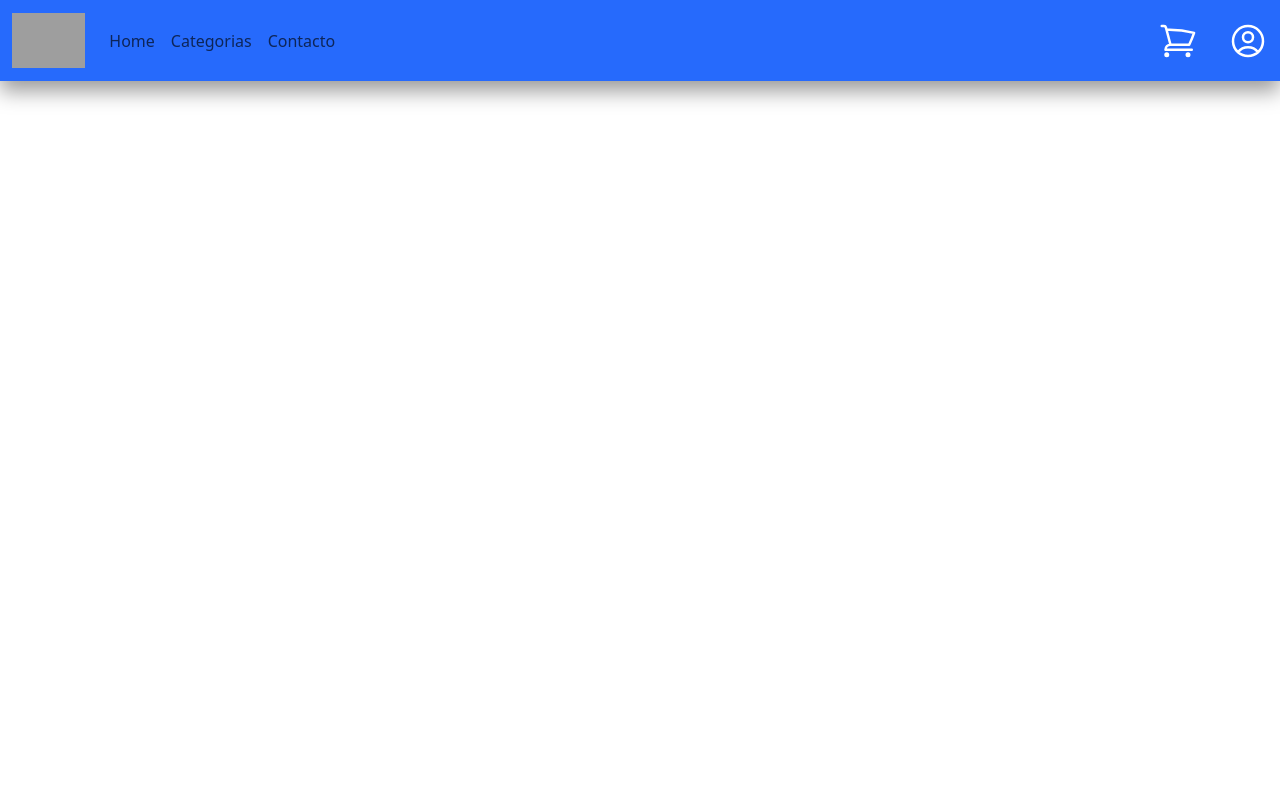
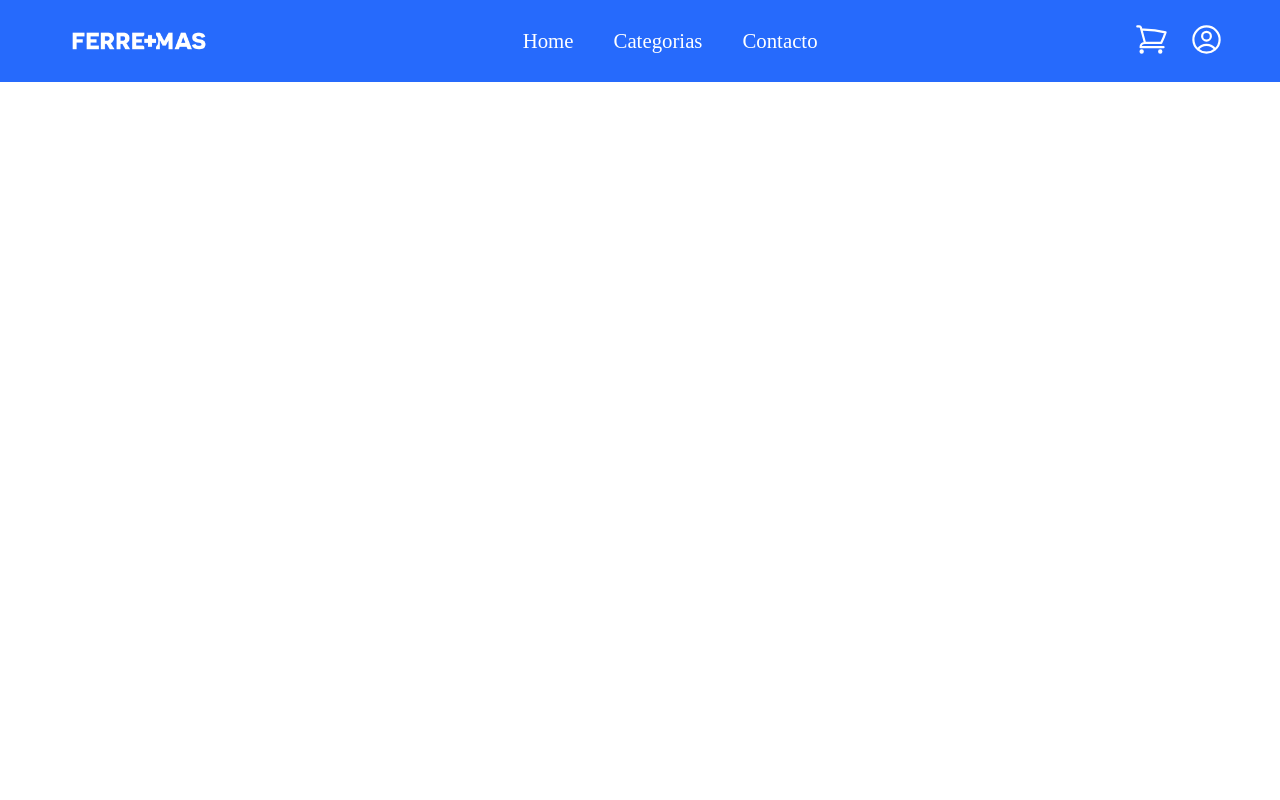
Before and after one commit to alovidal/Ferremas, a Django app: template Django/ferremas/templates/base/header.html in a window 1280 px wide. Run offline with Django 5.2, Linux system fonts and the light colour scheme; the template is opened without the code that fills it, so the values that code supplies are empty; grey boxes are pictures that could not be loaded.

Commit message:
update main

```diff
--- a/Django/Django/settings.py
+++ b/Django/Django/settings.py
@@ -130,6 +130,6 @@ STATICFILES_DIRS = [
     os.path.join(BASE_DIR, 'static')
 ]
 
-MEDIA_URL = 'media/'
+MEDIA_URL = 'assets/'
 
-MEDIA_ROOT = os.path.join(BASE_DIR, 'ferremas/static/media')
+MEDIA_ROOT = os.path.join(BASE_DIR, 'ferremas/static/assets')
--- a/Django/ferremas/static/css/header.css
+++ b/Django/ferremas/static/css/header.css
@@ -1,153 +1,59 @@
-header{
-    background-color: #266afc;
-    width: 100%;
-    height: 81px;
+/* Reset de márgenes y bordes */
+* {
+    margin: 0;
+    padding: 0;
+    box-sizing: border-box;
   }
 
-.navbar{
-    display: flex;
-    box-shadow: 0 10px 20px rgba(0, 0, 0, 0.4);
-    position: relative;
-    z-index: 10;
+  /* Estilo general del navbar */
+  header {
+    width: 100%;
+    background-color: #266afc;
+    padding: 1rem 0;
   }
 
-.list-cat{
+  nav div {
     display: flex;
-}
-.container-cat{
-    display: flex;
+    align-items: center;
+    justify-content: space-between;
+    max-width: 1200px; /* Limita el ancho máximo del navbar */
+    margin: 0 auto; /* Centra el navbar horizontalmente */
+    padding: 0 1rem; /* Espaciado lateral */
   }
 
-.list-cat li{
-    list-style: none;
-    padding: 10px;
+  /* Contenedor del logotipo alineado a la izquierda */
+  .container-logo img {
+    height: 50px; /* Tamaño del logotipo */
   }
 
-.container-cat a{
-    text-decoration: none;
-    color: white;
+  /* Contenedor del menú centrado */
+  .container-cat ul {
+    display: flex;
+    gap: 2.5rem; /* Espacio entre enlaces */
+    list-style: none;
   }
 
-.container-logo{
-    width: 25%;
+  .container-cat ul li a {
+    color: #ffffff;
+    text-decoration: none;
+    font-size: 1.3rem;
   }
 
-.nav-logo{
-    height: 55px;
+  .container-cat ul li a:hover {
+    opacity: 0.8;
   }
 
-.container-cat a:hover{
-    opacity: 70%;
+  /* Contenedor de íconos alineado a la derecha */
+  .container-icon a {
+    margin-left: 1rem;
+    color: #ffffff;
   }
 
-.icon-cart{
-    width: 40px;
-    stroke: white;
-    margin: 10px 30px;
+  .container-icon svg {
+    width: 35px;
   }
 
-.icon-menu{
-    width: 40px;
-    stroke: white;
-    cursor: pointer;
+  /* Estilos opcionales para íconos en hover */
+  .container-icon a:hover {
+    opacity: 0.8;
   }
-
-.icon-cart:hover{
-    opacity: 70%;
-}
-
-.icon-menu:hover{
-    opacity: 70%;
-}
-
-.count-products{
-    position: absolute;
-    top: 55%;
-    right: 10px;
-
-    background-color: #000;
-    color: #fff;
-    width: 25px;
-    height: 25px;
-
-    display: flex;
-    justify-content: center;
-    align-items: center;
-    border-radius: 50%;
-
-}
-
-#contador-productos{
-    font-size: 12px;
-}
-
-.container-cart-product{
-    position: absolute;
-    top: 81px;
-    right: 0;
-    background-color: #fff;
-    width: 400px;
-    z-index: 1;
-    box-shadow: 0 10px 20px rgba(0, 0, 0, 0.20);
-    border-radius: 10px;
-}
-
-.cart-product{
-    display: flex;
-    justify-content: space-between;
-    padding: 30px;
-    border-bottom: 1px solid rgba(0, 0, 0, 0.20);
-}
-
-.info-cart-product{
-    display: flex;
-    justify-content:space-between;
-    flex: 0.8;
-}
-
-.titulo-producto{
-    font-size: 20px;
-}
-
-.precio-producto{
-    font-weight: 700;
-    font-size: 20px;
-    margin-left: 10px;
-}
-
-.cantidad-producto{
-    font-weight: 400;
-    font-size: 20px;
-}
-
-.icon-close{
-    width: 25px;
-    height: 25px;
-}
-
-.icon-close:hover{
-    stroke: red;
-    cursor: pointer;
-}
-
-.cart-total{
-    display: flex;
-    justify-content: center;
-    align-items: center;
-    padding: 20px 0;
-    gap: 20px;
-}
-
-.cart-total h3{
-    font-size: 20px;
-    font-weight: 700;
-}
-
-.total-pagar{
-    font-size: 20px;
-    font-weight: 700;
-}
-
-.hidden-cart{
-    display: none;
-}
--- a/Django/ferremas/templates/base/header.html
+++ b/Django/ferremas/templates/base/header.html
@@ -1,72 +1,37 @@
 {% load static %}
 <link rel="stylesheet" href="{% static 'css/header.css' %}" />
-<link rel="stylesheet" href="https://cdn.jsdelivr.net/npm/bootstrap@5.3.3/dist/css/bootstrap.min.css"/>
 
 <header>
-    <nav class="navbar navbar-expand-lg bg">
-      <div class="container-fluid">
-        <a class="navbar-brand" href="{% url 'index' %}">
-          <img class="nav-logo" src="{%static 'media/Logoblanco.png' %}" alt="Logo">
+  <nav>
+    <div >
+      <section class="container-logo">
+        <a href="#">
+          <img src="{%static 'assets/logotipo.png' %}" alt="Logo" />
         </a>
-        <button
-          class="navbar-toggler"
-          type="button"
-          data-bs-toggle="collapse"
-          data-bs-target="#navbarNav"
-          aria-controls="navbarNav"
-          aria-expanded="false"
-          aria-label="Toggle navigation"
-        >
-          <span class="navbar-toggler-icon"></span>
-        </button>
-        <div
-          class="collapse navbar-collapse justify-content-between"
-          id="navbarNav"
-        >
-          <ul class="navbar-nav">
-            <li class="nav-item">
-              <a class="nav-link" href="{% url 'index' %}">Home</a>
+      </section>
+
+      <section class="container-cat">
+        <ul>
+          <li>
+            <a href="{% url 'index' %}">Home</a>
           </li>
-            <li class="nav-item">
-              <a class="nav-link" href="#">Categorias</a>
-
+          <li>
+            <a href="#">Categorias</a>
           </li>
-            <li class="nav-item">
-              <a class="nav-link" href="#">Contacto</a>
+          <li>
+            <a href="#">Contacto</a>
           </li>
         </ul>
-
-          <div class="container-icon d-flex align-items-center">
+      </section>
+      <section class="container-icon">
         <a href="#"><svg
-              xmlns="http://www.w3.org/2000/svg"
-              fill="none"
-              viewBox="0 0 24 24"
-              stroke-width="1.5"
-              stroke="currentColor"
-              class="icon-cart"
-            >
-              <path
-                stroke-linecap="round"
-                stroke-linejoin="round"
-                d="M2.25 3h1.386c.51 0 .955.343 1.087.835l.383 1.437M7.5 14.25a3 3 0 0 0-3 3h15.75m-12.75-3h11.218c1.121-2.3 2.1-4.684 2.924-7.138a60.114 60.114 0 0 0-16.536-1.84M7.5 14.25 5.106 5.272M6 20.25a.75.75 0 1 1-1.5 0 .75.75 0 0 1 1.5 0Zm12.75 0a.75.75 0 1 1-1.5 0 .75.75 0 0 1 1.5 0Z"
-              />
+          xmlns="http://www.w3.org/2000/svg" fill="none" viewBox="0 0 24 24" stroke-width="1.5" stroke="currentColor">
+          <path stroke-linecap="round" stroke-linejoin="round" d="M2.25 3h1.386c.51 0 .955.343 1.087.835l.383 1.437M7.5 14.25a3 3 0 0 0-3 3h15.75m-12.75-3h11.218c1.121-2.3 2.1-4.684 2.924-7.138a60.114 60.114 0 0 0-16.536-1.84M7.5 14.25 5.106 5.272M6 20.25a.75.75 0 1 1-1.5 0 .75.75 0 0 1 1.5 0Zm12.75 0a.75.75 0 1 1-1.5 0 .75.75 0 0 1 1.5 0Z"/>
         </svg></a>
-            <a href="#"><svg
-              xmlns="http://www.w3.org/2000/svg"
-              fill="none"
-              viewBox="0 0 24 24"
-              stroke-width="1.5"
-              stroke="currentColor"
-              class="icon-menu"
-            >
-              <path
-                stroke-linecap="round"
-                stroke-linejoin="round"
-                d="M17.982 18.725A7.488 7.488 0 0 0 12 15.75a7.488 7.488 0 0 0-5.982 2.975m11.963 0a9 9 0 1 0-11.963 0m11.963 0A8.966 8.966 0 0 1 12 21a8.966 8.966 0 0 1-5.982-2.275M15 9.75a3 3 0 1 1-6 0 3 3 0 0 1 6 0Z"
-              />
+        <a href="#"><svg xmlns="http://www.w3.org/2000/svg" fill="none" viewBox="0 0 24 24" stroke-width="1.5" stroke="currentColor">
+          <path stroke-linecap="round" stroke-linejoin="round" d="M17.982 18.725A7.488 7.488 0 0 0 12 15.75a7.488 7.488 0 0 0-5.982 2.975m11.963 0a9 9 0 1 0-11.963 0m11.963 0A8.966 8.966 0 0 1 12 21a8.966 8.966 0 0 1-5.982-2.275M15 9.75a3 3 0 1 1-6 0 3 3 0 0 1 6 0Z"/>
         </svg></a>
-          </div>
-        </div>
+      </section>
     </div>
   </nav>
 </header>
```
Also changed, not shown: Django/ferremas/static/css/alonso.css (added, +36 -0 lines), Django/ferremas/static/css/footer.css (added, +60 -0 lines), Django/ferremas/templates/base/footer.html (+43 -0 lines), Django/ferremas/templates/pages/index.html (+16 -10 lines), Django/ferremas/static/assets/carrusel1.jpg (renamed from Django/ferremas/static/assets/bente-whyatt-rJBP9uqNyz0-unsplash.jpg), Django/ferremas/static/assets/carrusel3.jpg (added), Django/ferremas/static/assets/isotipo.png (added), Django/ferremas/static/assets/logotipo.png (renamed from Django/ferremas/static/assets/Logoblanco.png), Django/ferremas/static/css/cata.css (added), Django/ferremas/static/css/jaime.css (added), Django/ferremas/static/css/nacho.css (added), 4 other files. Lines whose indentation alone changed are shown as unchanged.
